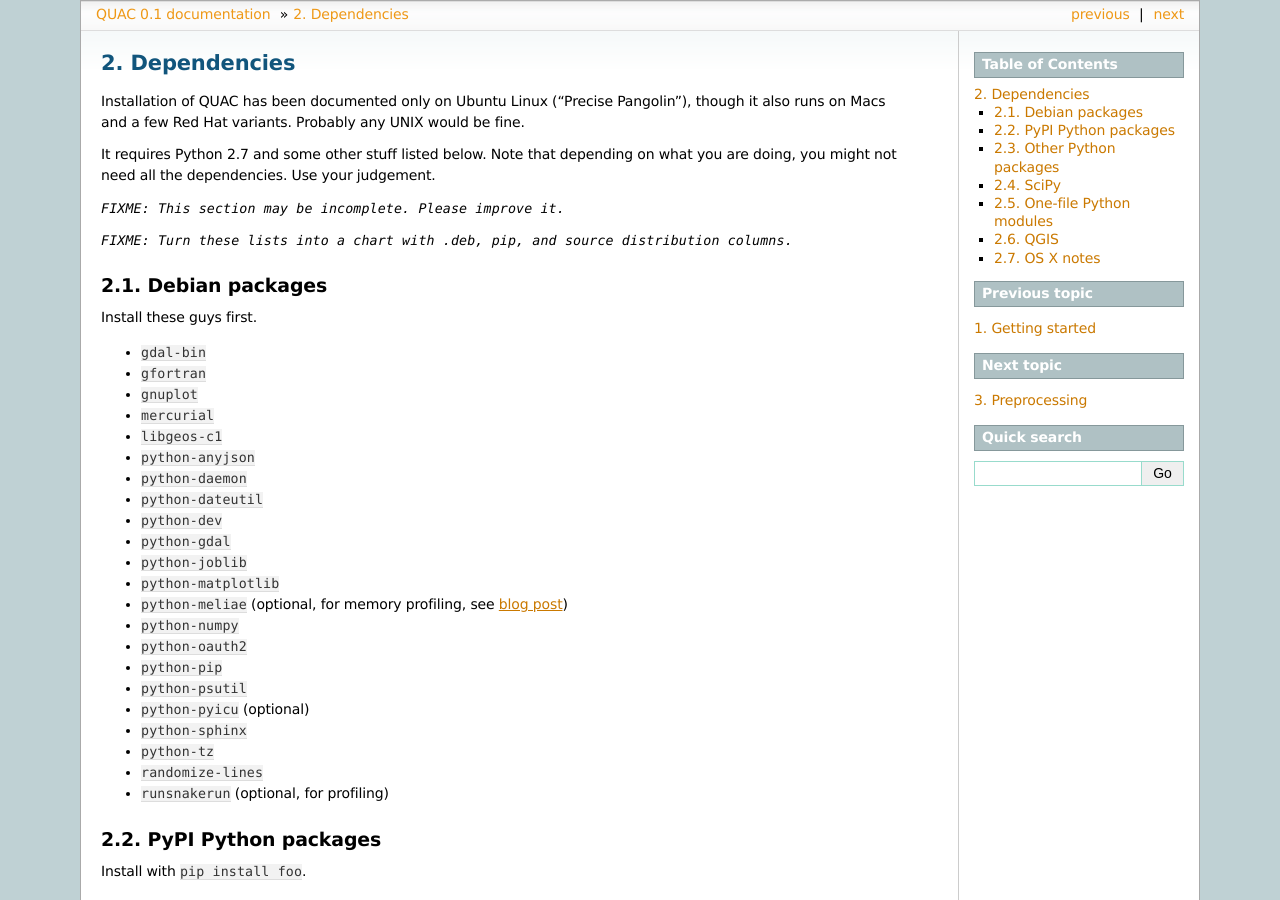
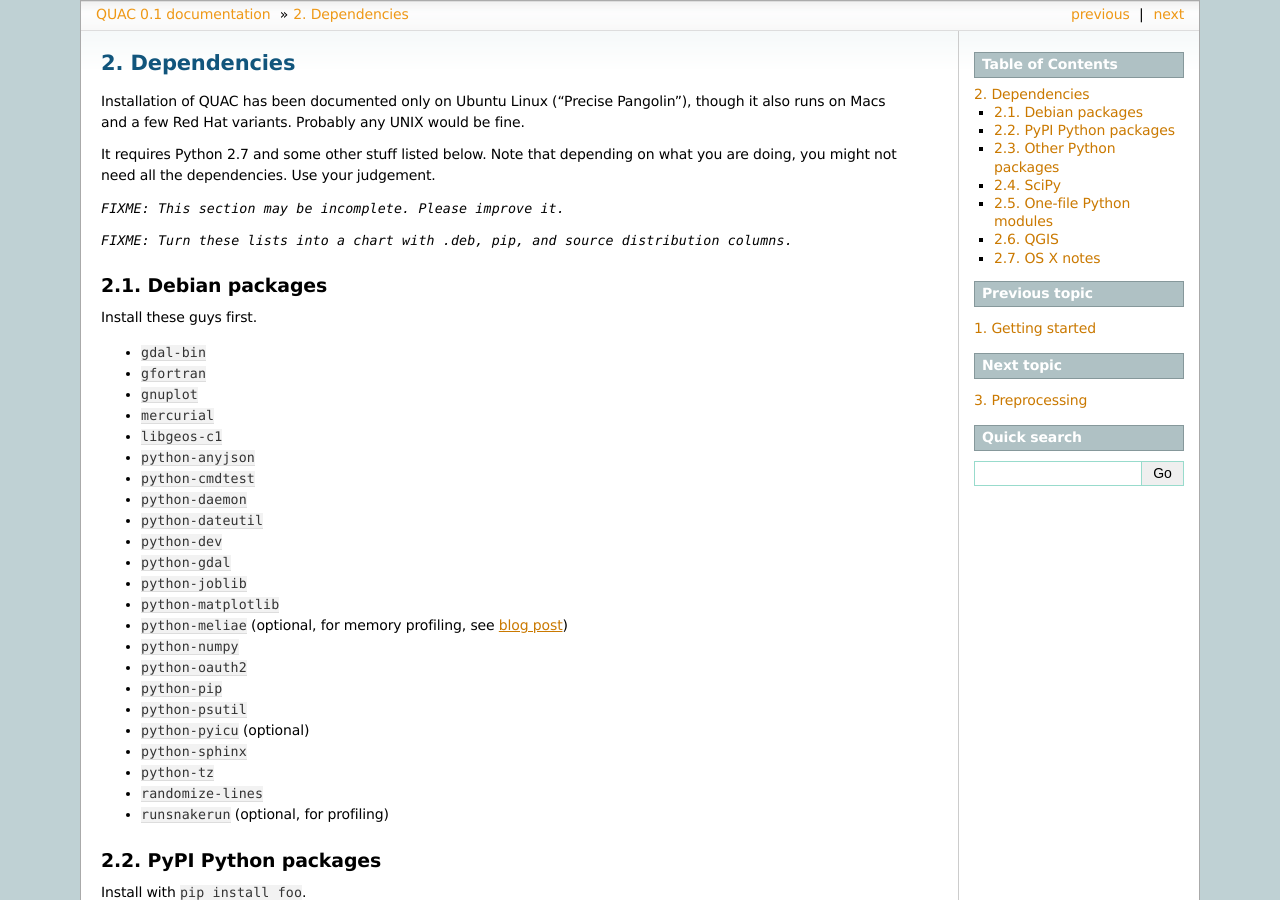
Before and after one commit to reidpr/quac, a Sphinx documentation site: the page built from sphinx/dependencies.rst, in a window 1280 px wide and 900 px high. Built offline with Sphinx 7.4.7, drawn with Linux system fonts in a browser that asks for light colours; formulas are drawn with MathJax 3.

Commit message:
add cmdtest to testing framework

```diff
--- a/sphinx/dependencies.rst
+++ b/sphinx/dependencies.rst
@@ -25,6 +25,7 @@
 * ``mercurial``
 * ``libgeos-c1``
 * ``python-anyjson``
+* ``python-cmdtest``
 * ``python-daemon``
 * ``python-dateutil``
 * ``python-dev``
```
Also changed, not shown: 6 other files.
